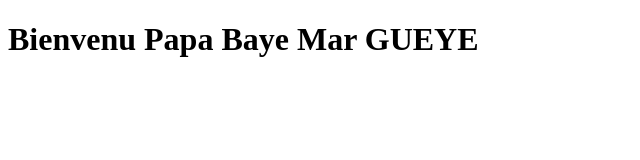
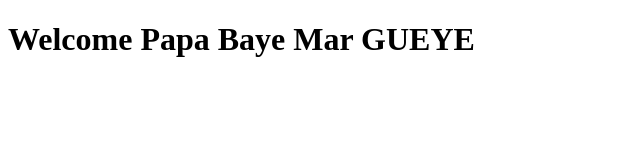
Before and after one commit to Bineta-Gueye/Baye-Mar-Gueye, a plain HTML site: page index.html in a window 1280 px wide. Shown: the whole page, 0-640 px from the left. Drawn offline with Linux system fonts and the light colour scheme.

Commit message:
second commit

```diff
--- a/index.html
+++ b/index.html
@@ -9,7 +9,7 @@
 </head>
 
 <body>
-    <h1>Bienvenu Papa Baye Mar GUEYE</h1>
+    <h1>Welcome Papa Baye Mar GUEYE</h1>
 </body>
 
 </html>
```
